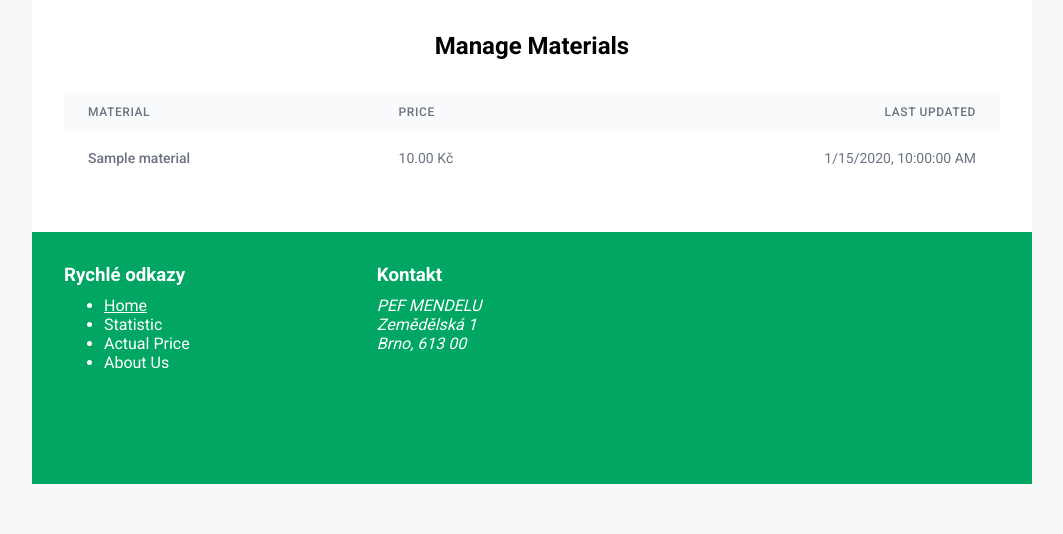
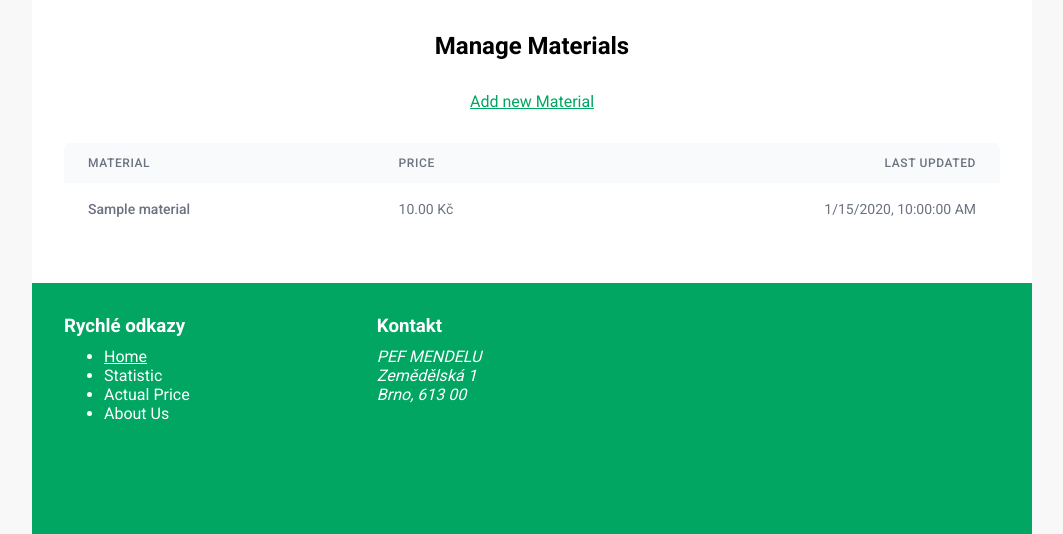
Before and after one commit to MartinWeiss01/flask_vwaproj, a Flask app: template templates/admin/materials/manage.html in a window 1280 px wide. Shown: the part 61-595 px from the top of the page, without its empty margins (108-1171 px from the left). Run offline with Flask 2, Linux system fonts and the light colour scheme; the template is opened without the code that fills it: most values are stand-ins (such as "Sample title", 1, 10 or a date in 2020).

Commit message:
feat(MaterialManager): add redirect button

```diff
--- a/templates/admin/materials/manage.html
+++ b/templates/admin/materials/manage.html
@@ -3,6 +3,10 @@
 {% block content %}
 <section class="flex-center">
   <h1>Manage Materials</h1>
+
+  <div class="flex-center">
+    <a href="{{ url_for('admin.admin_new_material') }}" class="btn btn-primary">Add new Material</a>
+  </div>
 
   <div class="responsive-table">
     <table>
```
